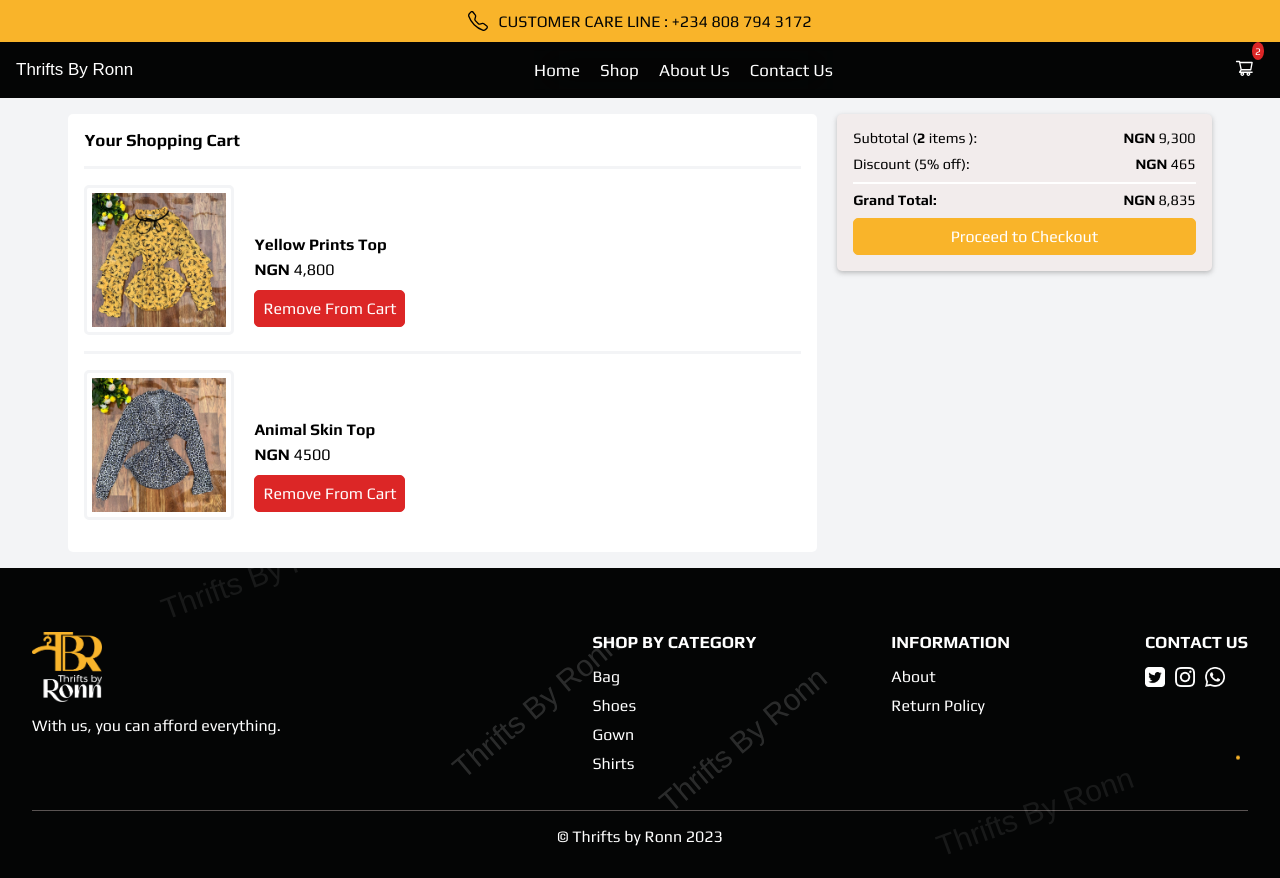
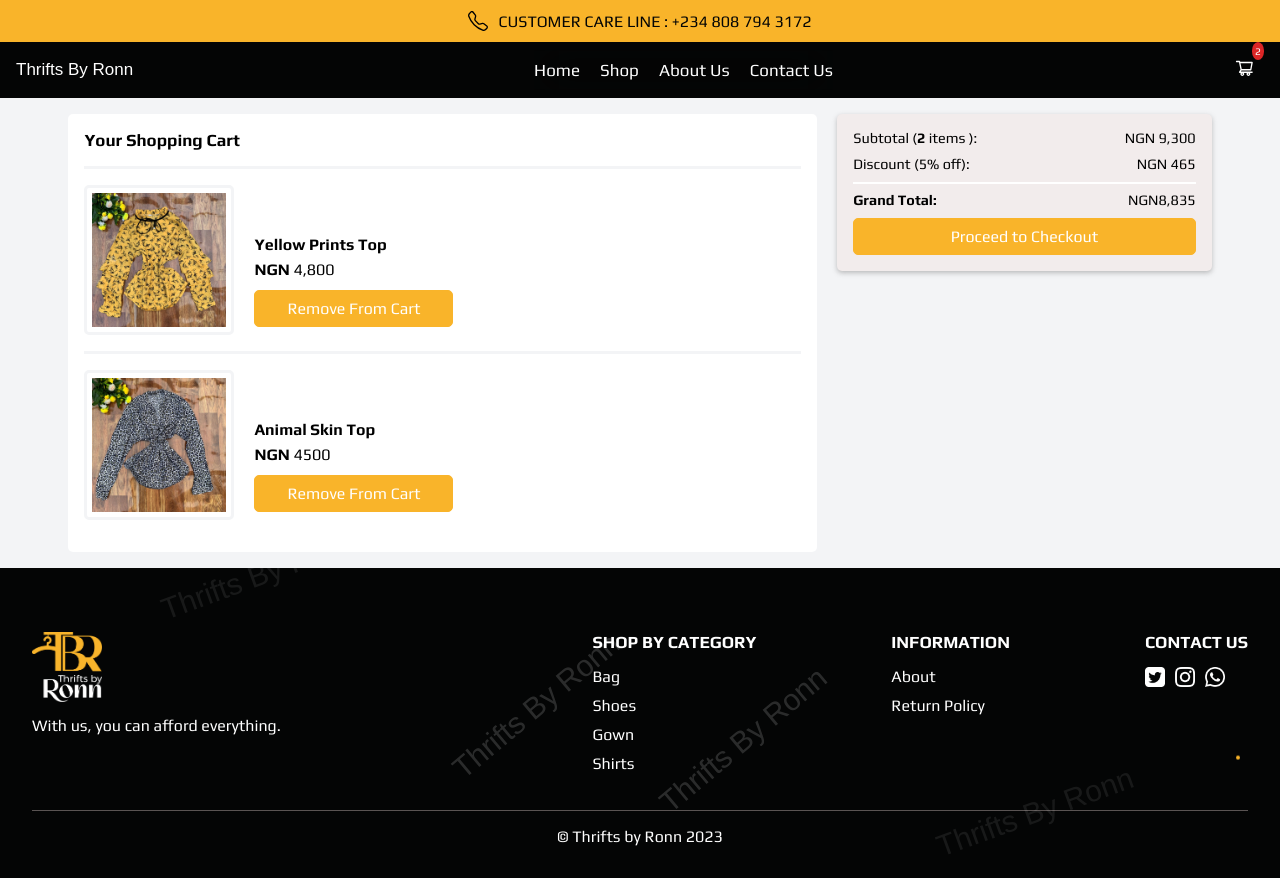
Before and after one commit to TonniPaul/tbr, a Next.js app: page /cart in a window 1280 px wide. Built offline with nearby package versions, Linux system fonts and the light colour scheme; a web font is replaced by a local one.

Commit message:
refactor : changed remove button card structure and some other page styling

```diff
--- a/components/Cards/Subtotal/SubTotal.tsx
+++ b/components/Cards/Subtotal/SubTotal.tsx
@@ -18,21 +18,17 @@ const SubTotal = () => {
             ):
           </span>
         </span>
-        <span>
-          <BoldText>NGN </BoldText> {amount.toLocaleString()}
-        </span>
+        <span>NGN {amount.toLocaleString()}</span>
       </p>
       <p>
         <span> Discount (5% off):</span>
-        <span>
-          <BoldText>NGN </BoldText> {discount.toLocaleString()}
-        </span>
+        <span>NGN {discount.toLocaleString()}</span>
       </p>
 
       <GrandTotal>
         <span> Grand Total:</span>
         <span>
-          <BoldText>NGN </BoldText>
+          NGN
           {(amount - discount).toLocaleString()}{" "}
         </span>
       </GrandTotal>
--- a/pages/cart.tsx
+++ b/pages/cart.tsx
@@ -5,14 +5,29 @@ import {
   CartItemsContainer,
   CartItemsData,
   CartMainContainer,
+  ConfirmRemoveContainer,
   EmptyCartStyle,
 } from "@/styles/cart.styles";
 import { ActionButtonStyle, BoldText } from "@/styles/globals.styles";
 import Image from "next/image";
 import Link from "next/link";
+import { useState } from "react";
 
 const CartPage = () => {
+  const [isRemoving, setIsRemoving] = useState<boolean>(false);
   const items = 2;
+
+  const handleRemoveClick = () => {
+    setIsRemoving(true);
+  };
+
+  const handleCancelClick = () => {
+    setIsRemoving(false);
+  };
+
+  const handleConfirmClick = () => {
+    setIsRemoving(false);
+  };
 
   return (
     <CartMainContainer>
@@ -35,7 +50,28 @@ const CartPage = () => {
                 <p>
                   <BoldText>NGN</BoldText> 4,800
                 </p>
-                <ActionButtonStyle>Remove From Cart</ActionButtonStyle>
+
+                {!isRemoving && (
+                  <ActionButtonStyle onClick={handleRemoveClick}>
+                    Remove From Cart
+                  </ActionButtonStyle>
+                )}
+                {isRemoving && (
+                  <ConfirmRemoveContainer>
+                    <ActionButtonStyle
+                      color="var(--green)"
+                      onClick={handleCancelClick}
+                    >
+                      Cancel
+                    </ActionButtonStyle>
+                    <ActionButtonStyle
+                      color="var(--red)"
+                      onClick={handleConfirmClick}
+                    >
+                      Confirm
+                    </ActionButtonStyle>
+                  </ConfirmRemoveContainer>
+                )}
               </CartItemsData>
             </CartItems>
             <CartItems>
--- a/styles/app.styles.ts
+++ b/styles/app.styles.ts
@@ -12,6 +12,7 @@ const GlobalStyles = createGlobalStyle`
   --secondary-font :'Pacifico';
   --transparent-bg : rgb(0, 0, 0, 0.5);
   --yellow : #f9b42a;
+  --green : #0d560d;
   --hover-yellow : #ac7c1d;
   --black : #040505;
   --red : #dc2626;
--- a/styles/cart.styles.ts
+++ b/styles/cart.styles.ts
@@ -78,13 +78,6 @@ export const CartItemsData = styled.div`
 
   & button {
     margin-top: 0.5rem;
-    padding: 0.5rem !important;
-    border-color: var(--red);
-    background: var(--red);
-
-    &:hover {
-      color: var(--red);
-    }
 
     @media (min-width: 768px) {
       padding: 0.5rem 2rem;
@@ -104,3 +97,8 @@ export const EmptyCartStyle = styled.div`
     padding: 1rem;
   }
 `;
+
+export const ConfirmRemoveContainer = styled.div`
+  display: flex;
+  gap: 20px;
+`;
```
